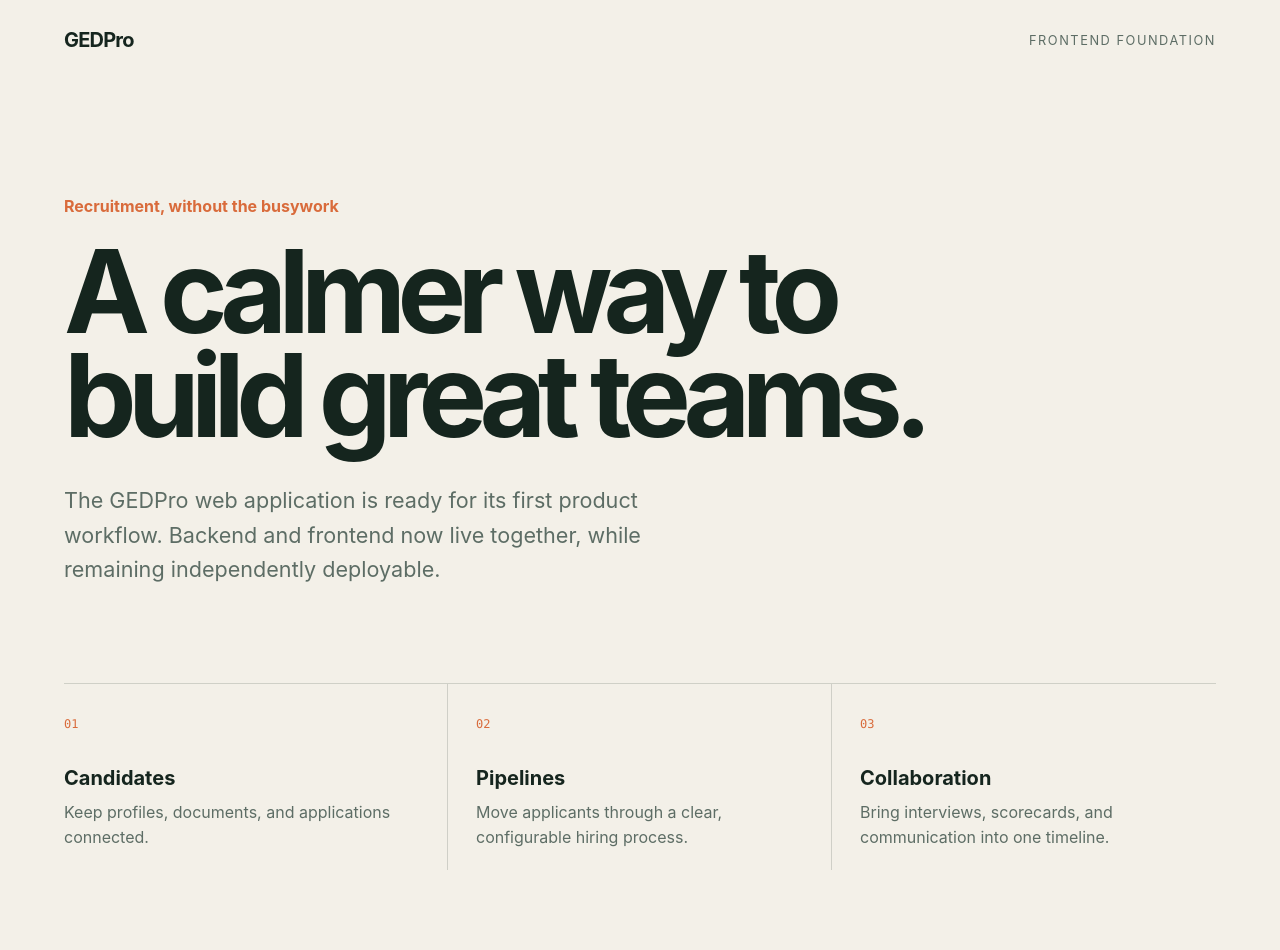
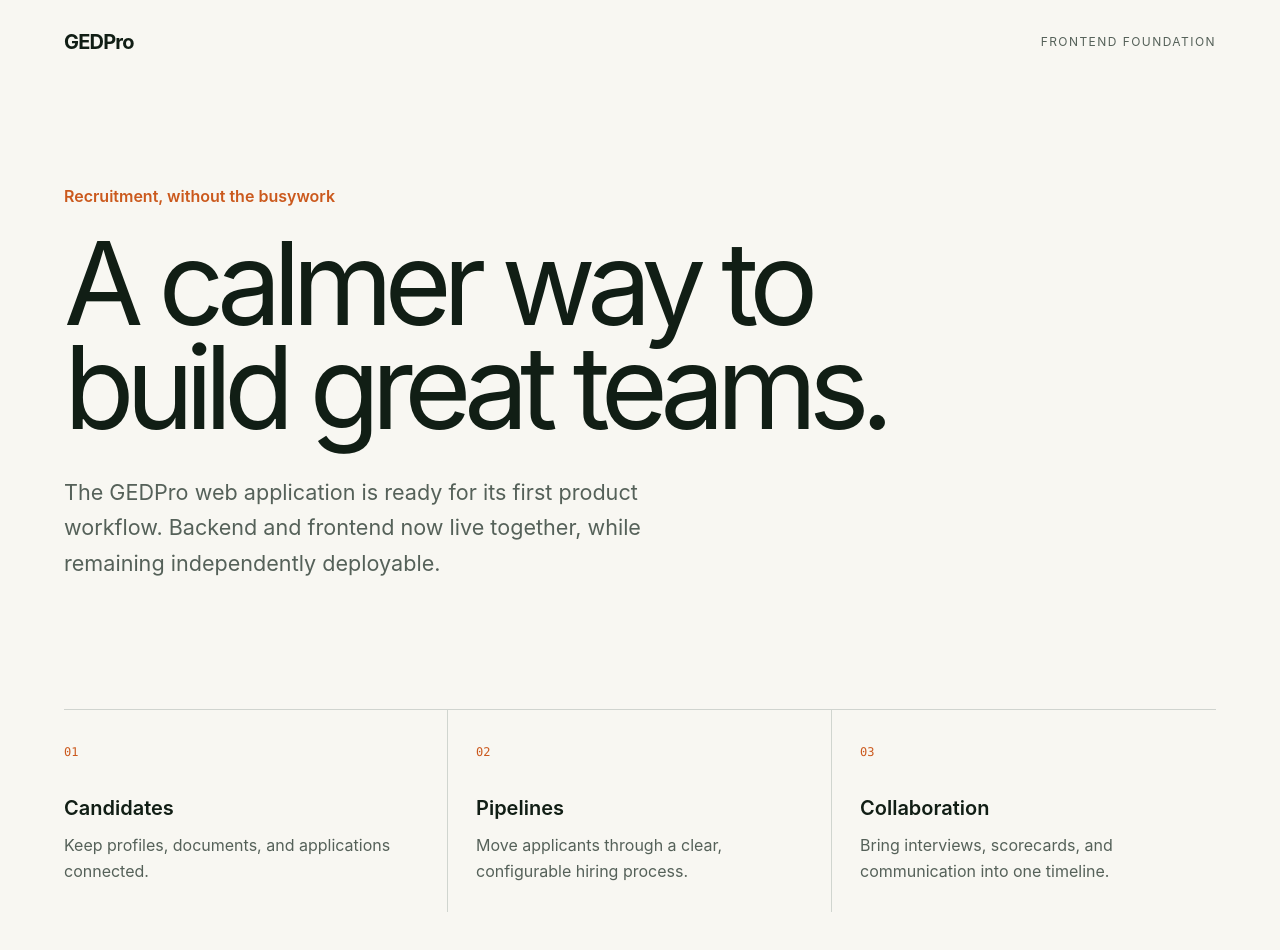
Before and after one commit to Abdelilah-Ajjouqa/gedpro_2, a Next.js app in the folder apps/web/: page / in a window 1280 px wide. Shown: the top 950 px of the page. Before the commit the page ends 926 px from the top, so only its background shows below. Built offline with nearby package versions, Linux system fonts and the light colour scheme.

Commit message:
feat(web): add semantic theme foundation

```diff
--- a/apps/web/src/app/globals.css
+++ b/apps/web/src/app/globals.css
@@ -1,42 +1,151 @@
+@import 'tailwindcss';
+@import 'tw-animate-css';
+
+@custom-variant dark (&:where(.dark, .dark *));
+
 :root {
-  --ink: #15251e;
-  --muted: #5d6d65;
-  --paper: #f3f0e8;
-  --accent: #d96b3b;
-  --line: rgba(21, 37, 30, 0.16);
+  color-scheme: light;
+  --background: oklch(0.975 0.006 95);
+  --foreground: oklch(0.22 0.025 155);
+  --card: oklch(0.992 0.003 95);
+  --card-foreground: var(--foreground);
+  --popover: oklch(1 0 0);
+  --popover-foreground: var(--foreground);
+  --primary: oklch(0.6 0.16 44);
+  --primary-foreground: oklch(0.99 0.004 95);
+  --secondary: oklch(0.94 0.01 100);
+  --secondary-foreground: var(--foreground);
+  --muted: oklch(0.94 0.008 100);
+  --muted-foreground: oklch(0.48 0.02 155);
+  --accent: oklch(0.93 0.025 70);
+  --accent-foreground: var(--foreground);
+  --destructive: oklch(0.58 0.22 27);
+  --destructive-foreground: oklch(0.99 0 0);
+  --border: oklch(0.82 0.012 150 / 70%);
+  --input: oklch(0.82 0.012 150 / 85%);
+  --ring: oklch(0.6 0.16 44);
+  --status-neutral: oklch(0.54 0.02 250);
+  --status-warning: oklch(0.7 0.15 75);
+  --status-success: oklch(0.58 0.13 150);
+  --status-danger: oklch(0.58 0.2 27);
+  --shadow-color: 155 20% 15%;
+  --shadow-sm: 0 1px 2px hsl(var(--shadow-color) / 0.08);
+  --shadow-md: 0 8px 24px hsl(var(--shadow-color) / 0.1);
+  --radius-sm: 0.375rem;
+  --radius-md: 0.625rem;
+  --radius-lg: 0.875rem;
+  --radius-xl: 1.25rem;
 }
 
-* { box-sizing: border-box; }
-
-html, body { margin: 0; min-height: 100%; }
-
-body {
-  background: var(--paper);
-  color: var(--ink);
-  font-family: Inter, ui-sans-serif, system-ui, -apple-system, BlinkMacSystemFont, "Segoe UI", sans-serif;
+.dark {
+  color-scheme: dark;
+  --background: oklch(0.17 0.012 155);
+  --foreground: oklch(0.94 0.007 100);
+  --card: oklch(0.205 0.014 155);
+  --card-foreground: var(--foreground);
+  --popover: oklch(0.205 0.014 155);
+  --popover-foreground: var(--foreground);
+  --primary: oklch(0.72 0.14 48);
+  --primary-foreground: oklch(0.17 0.012 155);
+  --secondary: oklch(0.26 0.014 155);
+  --secondary-foreground: var(--foreground);
+  --muted: oklch(0.25 0.012 155);
+  --muted-foreground: oklch(0.7 0.012 110);
+  --accent: oklch(0.3 0.03 55);
+  --accent-foreground: var(--foreground);
+  --destructive: oklch(0.68 0.2 25);
+  --destructive-foreground: oklch(0.98 0 0);
+  --border: oklch(0.36 0.012 155 / 75%);
+  --input: oklch(0.38 0.012 155 / 85%);
+  --ring: oklch(0.72 0.14 48);
+  --status-neutral: oklch(0.7 0.025 250);
+  --status-warning: oklch(0.78 0.14 78);
+  --status-success: oklch(0.7 0.13 150);
+  --status-danger: oklch(0.7 0.18 25);
+  --shadow-color: 0 0% 0%;
 }
 
-main { min-height: 100vh; padding: 28px clamp(24px, 5vw, 72px) 56px; }
+@theme inline {
+  --color-background: var(--background);
+  --color-foreground: var(--foreground);
+  --color-card: var(--card);
+  --color-card-foreground: var(--card-foreground);
+  --color-popover: var(--popover);
+  --color-popover-foreground: var(--popover-foreground);
+  --color-primary: var(--primary);
+  --color-primary-foreground: var(--primary-foreground);
+  --color-secondary: var(--secondary);
+  --color-secondary-foreground: var(--secondary-foreground);
+  --color-muted: var(--muted);
+  --color-muted-foreground: var(--muted-foreground);
+  --color-accent: var(--accent);
+  --color-accent-foreground: var(--accent-foreground);
+  --color-destructive: var(--destructive);
+  --color-destructive-foreground: var(--destructive-foreground);
+  --color-border: var(--border);
+  --color-input: var(--input);
+  --color-ring: var(--ring);
+  --color-status-neutral: var(--status-neutral);
+  --color-status-warning: var(--status-warning);
+  --color-status-success: var(--status-success);
+  --color-status-danger: var(--status-danger);
+  --radius-sm: var(--radius-sm);
+  --radius-md: var(--radius-md);
+  --radius-lg: var(--radius-lg);
+  --radius-xl: var(--radius-xl);
+  --shadow-sm: var(--shadow-sm);
+  --shadow-md: var(--shadow-md);
+  --font-sans: Inter, ui-sans-serif, system-ui, -apple-system, BlinkMacSystemFont, "Segoe UI", sans-serif;
+  --font-mono: "SFMono-Regular", Consolas, "Liberation Mono", monospace;
+}
 
-nav { display: flex; align-items: center; justify-content: space-between; }
-.brand { font-size: 1.25rem; font-weight: 750; letter-spacing: -0.04em; }
-.status { color: var(--muted); font-size: 0.8rem; text-transform: uppercase; letter-spacing: 0.12em; }
+@layer base {
+  *,
+  ::before,
+  ::after {
+    border-color: var(--border);
+  }
 
-.hero { max-width: 900px; padding: clamp(90px, 16vh, 180px) 0 clamp(72px, 12vh, 130px); }
-.eyebrow { color: var(--accent); font-weight: 650; margin-bottom: 24px; }
-h1 { font-size: clamp(3.5rem, 9vw, 8.5rem); line-height: 0.9; letter-spacing: -0.075em; margin: 0; }
-.lede { color: var(--muted); font-size: clamp(1.05rem, 2vw, 1.35rem); line-height: 1.6; margin: 36px 0 0; max-width: 660px; }
+  html {
+    min-height: 100%;
+    background: var(--background);
+  }
 
-.cards { display: grid; grid-template-columns: repeat(3, 1fr); border-top: 1px solid var(--line); }
-article { padding: 28px 28px 20px 0; border-right: 1px solid var(--line); }
-article + article { padding-left: 28px; }
-article:last-child { border-right: 0; }
-article span { color: var(--accent); font-family: "SFMono-Regular", Consolas, monospace; font-size: 0.75rem; }
-h2 { font-size: 1.25rem; margin: 34px 0 10px; }
-article p { color: var(--muted); line-height: 1.55; margin: 0; }
+  body {
+    min-height: 100%;
+    margin: 0;
+    background: var(--background);
+    color: var(--foreground);
+    font-family: var(--font-sans);
+    text-rendering: optimizeLegibility;
+    -webkit-font-smoothing: antialiased;
+  }
 
-@media (max-width: 700px) {
-  .status { display: none; }
-  .cards { grid-template-columns: 1fr; }
-  article, article + article { border-bottom: 1px solid var(--line); border-right: 0; padding: 24px 0; }
+  button,
+  input,
+  textarea,
+  select {
+    font: inherit;
+  }
+
+  :focus-visible {
+    outline: 2px solid var(--ring);
+    outline-offset: 2px;
+  }
+
+  ::selection {
+    background: var(--primary);
+    color: var(--primary-foreground);
+  }
 }
+
+@media (prefers-reduced-motion: reduce) {
+  *,
+  ::before,
+  ::after {
+    scroll-behavior: auto !important;
+    animation-duration: 0.01ms !important;
+    animation-iteration-count: 1 !important;
+    transition-duration: 0.01ms !important;
+  }
+}
--- a/apps/web/src/app/layout.tsx
+++ b/apps/web/src/app/layout.tsx
@@ -1,4 +1,7 @@
 import type { Metadata } from 'next';
+
+import { ThemeProvider } from '@/components/providers/theme-provider';
+
 import './globals.css';
 
 export const metadata: Metadata = {
@@ -8,8 +11,12 @@ export const metadata: Metadata = {
 
 export default function RootLayout({ children }: Readonly<{ children: React.ReactNode }>) {
   return (
-    <html lang="en">
-      <body>{children}</body>
+    <html lang="en" suppressHydrationWarning>
+      <body>
+        <ThemeProvider attribute="class" defaultTheme="system" enableSystem disableTransitionOnChange>
+          {children}
+        </ThemeProvider>
+      </body>
     </html>
   );
 }
--- a/apps/web/src/app/page.tsx
+++ b/apps/web/src/app/page.tsx
@@ -6,25 +6,35 @@ const foundations = [
 
 export default function Home() {
   return (
-    <main>
-      <nav>
-        <span className="brand">GEDPro</span>
-        <span className="status">Frontend foundation</span>
+    <main className="min-h-screen px-6 pb-14 pt-7 sm:px-[clamp(1.5rem,5vw,4.5rem)]">
+      <nav className="flex items-center justify-between" aria-label="Primary navigation">
+        <span className="text-xl font-bold tracking-[-0.04em]">GEDPro</span>
+        <span className="text-xs uppercase tracking-[0.12em] text-muted-foreground max-sm:hidden">
+          Frontend foundation
+        </span>
       </nav>
-      <section className="hero">
-        <p className="eyebrow">Recruitment, without the busywork</p>
-        <h1>A calmer way to build great teams.</h1>
-        <p className="lede">
+      <section className="max-w-[56rem] py-[clamp(5.5rem,16vh,11rem)]">
+        <p className="mb-6 font-semibold text-primary">Recruitment, without the busywork</p>
+        <h1 className="m-0 text-[clamp(3.5rem,9vw,8.5rem)] leading-[0.9] tracking-[-0.075em]">
+          A calmer way to build great teams.
+        </h1>
+        <p className="mt-9 max-w-[41rem] text-[clamp(1.05rem,2vw,1.35rem)] leading-relaxed text-muted-foreground">
           The GEDPro web application is ready for its first product workflow. Backend and frontend
           now live together, while remaining independently deployable.
         </p>
       </section>
-      <section className="cards" aria-label="Product foundations">
+      <section
+        className="grid border-t border-border md:grid-cols-3"
+        aria-label="Product foundations"
+      >
         {foundations.map(([title, description], index) => (
-          <article key={title}>
-            <span>0{index + 1}</span>
-            <h2>{title}</h2>
-            <p>{description}</p>
+          <article
+            className="border-b border-border py-6 md:border-b-0 md:border-r md:px-7 md:py-7 md:first:pl-0 md:last:border-r-0"
+            key={title}
+          >
+            <span className="font-mono text-xs text-primary">0{index + 1}</span>
+            <h2 className="mb-2.5 mt-8 text-xl font-semibold">{title}</h2>
+            <p className="m-0 leading-relaxed text-muted-foreground">{description}</p>
           </article>
         ))}
       </section>
--- /dev/null
+++ b/apps/web/src/components/providers/theme-provider.tsx
@@ -0,0 +1,8 @@
+'use client';
+
+import { ThemeProvider as NextThemesProvider } from 'next-themes';
+import type { ComponentProps } from 'react';
+
+export function ThemeProvider({ children, ...props }: ComponentProps<typeof NextThemesProvider>) {
+  return <NextThemesProvider {...props}>{children}</NextThemesProvider>;
+}
```
